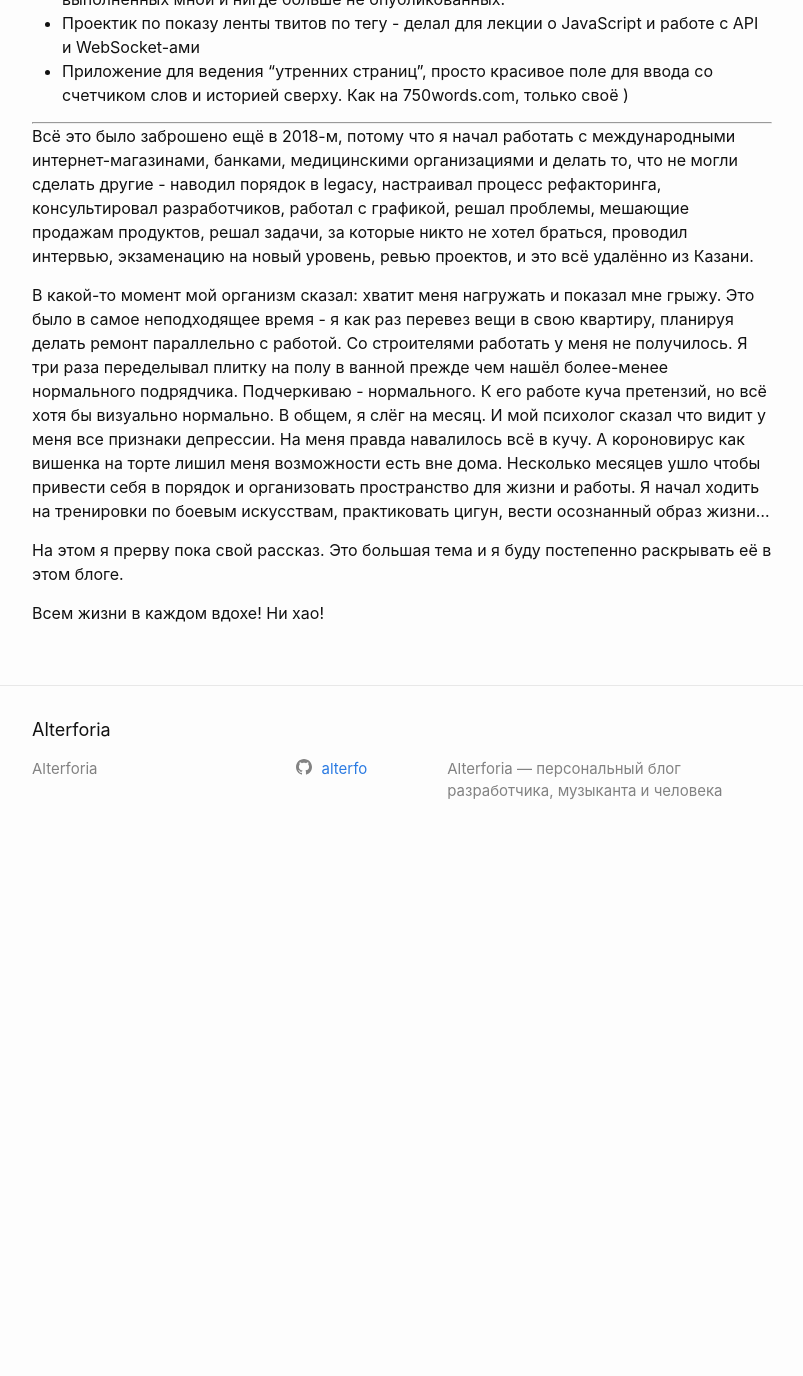
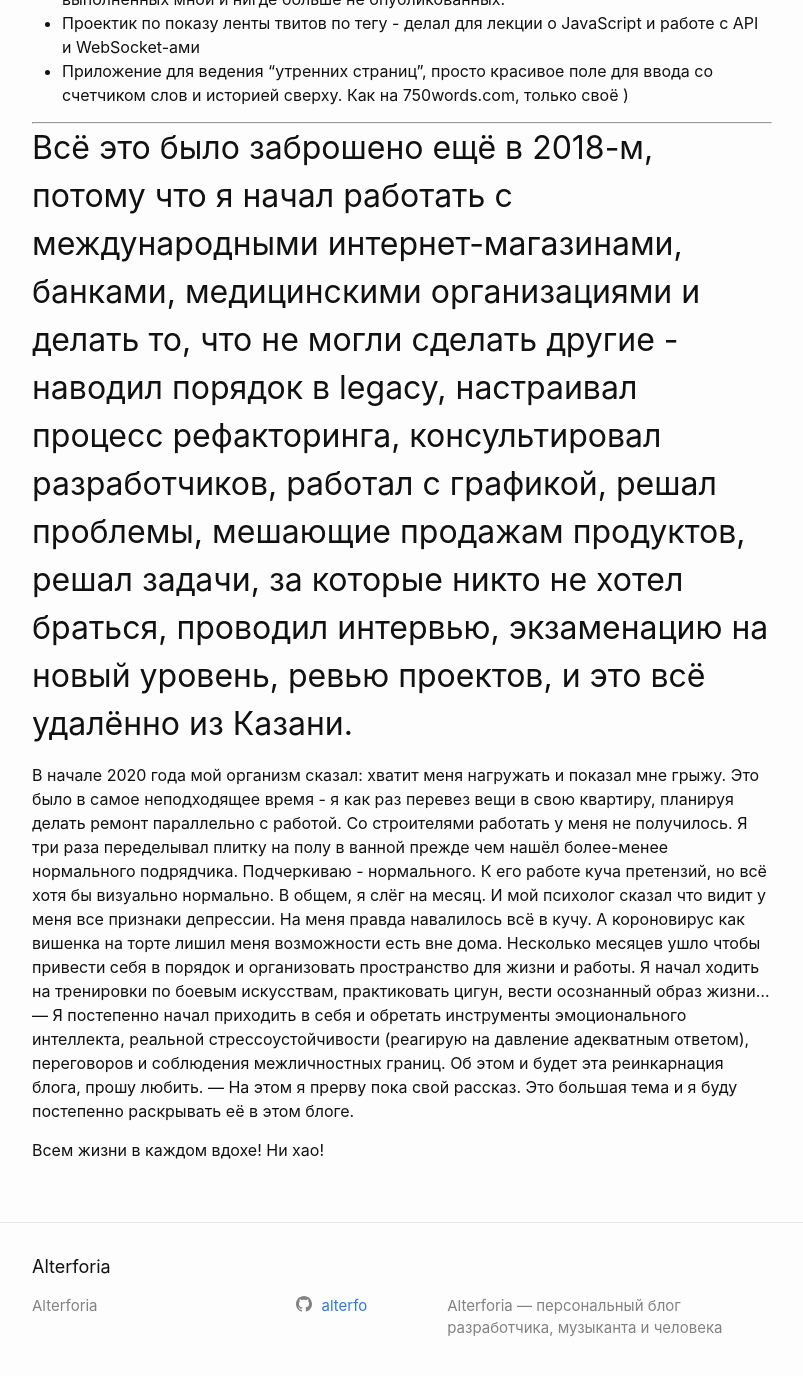
Before and after one commit to badattech/badattech.github.io, a Jekyll site: the page built from _posts/2020-09-03-why-the-blog-appears.markdown, in a window 1280 px wide and 1400 px high, scrolled down 1413 px. Shown: the top 1376 px of the window, without its empty margins (238-1041 px from the left). Built offline with Jekyll 4.4.1, drawn with Linux system fonts in a browser that asks for light colours; before the commit the page ends 2276 px from its top, so only the background shows below that.

Commit message:
minor text updates

```diff
--- a/_posts/2020-09-03-why-the-blog-appears.markdown
+++ b/_posts/2020-09-03-why-the-blog-appears.markdown
@@ -42,9 +42,12 @@ categories: why
 ***
 
 Всё это было заброшено ещё в 2018-м, потому что я начал работать с международными интернет-магазинами, банками, медицинскими организациями и делать то, что не могли сделать другие - наводил порядок в legacy, настраивал процесс рефакторинга, консультировал разработчиков, работал с графикой, решал проблемы, мешающие продажам продуктов, решал задачи, за которые никто не хотел браться, проводил интервью, экзаменацию на новый уровень, ревью проектов, и это всё удалённо из Казани.
-
-В какой-то момент мой организм сказал: хватит меня нагружать и показал мне грыжу. Это было в самое неподходящее время - я как раз перевез вещи в свою квартиру, планируя делать ремонт параллельно с работой. Со строителями работать у меня не получилось. Я три раза переделывал плитку на полу в ванной прежде чем нашёл более-менее нормального подрядчика. Подчеркиваю - нормального. К его работе куча претензий, но всё хотя бы визуально нормально. В общем, я слёг на месяц. И мой психолог сказал что видит у меня все признаки депрессии. На меня правда навалилось всё в кучу. А короновирус как вишенка на торте лишил меня возможности есть вне дома. Несколько месяцев ушло чтобы привести себя в порядок и организовать пространство для жизни и работы. Я начал ходить на тренировки по боевым искусствам, практиковать цигун, вести осознанный образ жизни...
-
+---
+В начале 2020 года мой организм сказал: хватит меня нагружать и показал мне грыжу. Это было в самое неподходящее время - я как раз перевез вещи в свою квартиру, планируя делать ремонт параллельно с работой. Со строителями работать у меня не получилось. Я три раза переделывал плитку на полу в ванной прежде чем нашёл более-менее нормального подрядчика. Подчеркиваю - нормального. К его работе куча претензий, но всё хотя бы визуально нормально. В общем, я слёг на месяц. И мой психолог сказал что видит у меня все признаки депрессии. На меня правда навалилось всё в кучу. А короновирус как вишенка на торте лишил меня возможности есть вне дома. Несколько месяцев ушло чтобы привести себя в порядок и организовать пространство для жизни и работы. Я начал ходить на тренировки по боевым искусствам, практиковать цигун, вести осознанный образ жизни...
+---
+Я постепенно начал приходить в себя и обретать инструменты эмоционального интеллекта, реальной стрессоустойчивости (реагирую на давление адекватным ответом), переговоров и соблюдения межличностных границ.
+Об этом и будет эта реинкарнация блога, прошу любить.
+---
 На этом я прерву пока свой рассказ. Это большая тема и я буду постепенно раскрывать её в этом блоге.
 
 Всем жизни в каждом вдохе!
```
